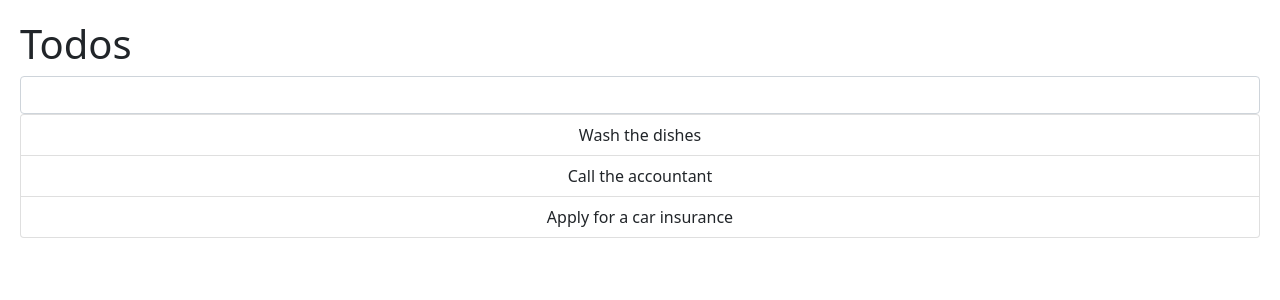
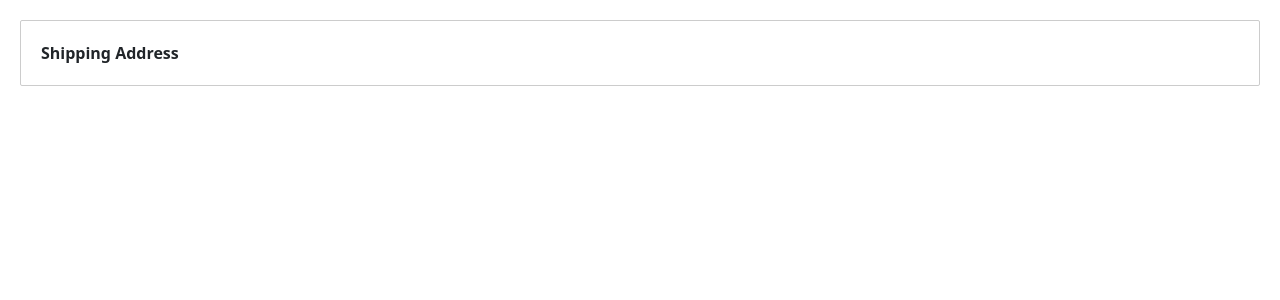
Before and after one commit to kamlesh19971/animation, an Angular app: page / in a window 1280 px wide. Shown: the top 300 px of the page. Built offline with nearby package versions, Linux system fonts and the light colour scheme.

Commit message:
working with custom states

```diff
--- a/src/app/app.component.html
+++ b/src/app/app.component.html
@@ -1,10 +1,20 @@
-<todos></todos>
+<!-- <todos></todos> -->
 
-<!-- <zippy title="Shipping Address">
+<zippy title="Shipping Address">
   <p>
-    Lorem ipsum dolor sit amet, consectetur adipiscing elit. Vivamus hendrerit semper suscipit. Etiam vulputate leo orci, a maximus libero commodo eget. Aliquam convallis interdum turpis. Maecenas sagittis at ante at cursus. Pellentesque purus risus, viverra in justo efficitur, rutrum tempus odio. Suspendisse euismod congue varius. Integer quis dolor sit amet nisl pulvinar ultricies.
+    Lorem ipsum dolor sit amet, consectetur adipiscing elit. Vivamus hendrerit
+    semper suscipit. Etiam vulputate leo orci, a maximus libero commodo eget.
+    Aliquam convallis interdum turpis. Maecenas sagittis at ante at cursus.
+    Pellentesque purus risus, viverra in justo efficitur, rutrum tempus odio.
+    Suspendisse euismod congue varius. Integer quis dolor sit amet nisl pulvinar
+    ultricies.
   </p>
   <p>
-    Maecenas quam purus, pretium vel fringilla non, porta a risus. Aenean ornare ex erat, a posuere nulla auctor et. Pellentesque imperdiet augue nec sem dictum vulputate. Morbi sodales, dui et maximus interdum, lectus mi pellentesque nisi, eget mattis est est quis augue. Ut id venenatis mauris. Quisque nec dignissim nisi, vitae semper nulla. Fusce laoreet diam neque, vitae consectetur enim imperdiet et.
+    Maecenas quam purus, pretium vel fringilla non, porta a risus. Aenean ornare
+    ex erat, a posuere nulla auctor et. Pellentesque imperdiet augue nec sem
+    dictum vulputate. Morbi sodales, dui et maximus interdum, lectus mi
+    pellentesque nisi, eget mattis est est quis augue. Ut id venenatis mauris.
+    Quisque nec dignissim nisi, vitae semper nulla. Fusce laoreet diam neque,
+    vitae consectetur enim imperdiet et.
   </p>
-</zippy> -->
+</zippy>
--- a/src/app/zippy/zippy.component.html
+++ b/src/app/zippy/zippy.component.html
@@ -1,17 +1,18 @@
 <div class="zippy">
-  <div
-    class="zippy-heading"
-    [class.expanded]="isExpanded"
-    (click)="toggle()">
+  <div class="zippy-heading" [class.expanded]="isExpanded" (click)="toggle()">
     {{ title }}
-    <span class="glyphicon"
+    <span
+      class="glyphicon"
       [ngClass]="{
         'glyphicon-chevron-up': isExpanded,
         'glyphicon-chevron-down': !isExpanded
       }"
     ></span>
   </div>
-  <div class="zippy-body" [hidden]="!isExpanded">
+  <div
+    [@expandCollapse]="isExpanded ? 'expanded' : 'collapsed'"
+    class="zippy-body"
+  >
     <ng-content></ng-content>
   </div>
 </div>
--- a/src/app/zippy/zippy.component.ts
+++ b/src/app/zippy/zippy.component.ts
@@ -1,9 +1,25 @@
+import { animate, state, style, transition, trigger } from '@angular/animations';
 import { Component, Input } from '@angular/core';
 
 @Component({
   selector: 'zippy',
   templateUrl: './zippy.component.html',
   styleUrls: ['./zippy.component.css'],
+  animations: [
+    trigger('expandCollapse', [
+      state('collapsed', style({ height: 0, paddingTop: 0, paddingBottom: 0, overflow: 'hidden' })),
+
+      // state('expanded', style({ height: '*', padding: '*', overflow: 'auto' })),
+
+      transition('collapsed => expanded', [
+        animate("300ms ease-out")
+      ]),
+
+      transition('expanded => collapsed', [
+        animate("300ms ease-in")
+      ])
+    ])
+  ]
 })
 export class ZippyComponent {
   @Input('title') title: string = '';
```
